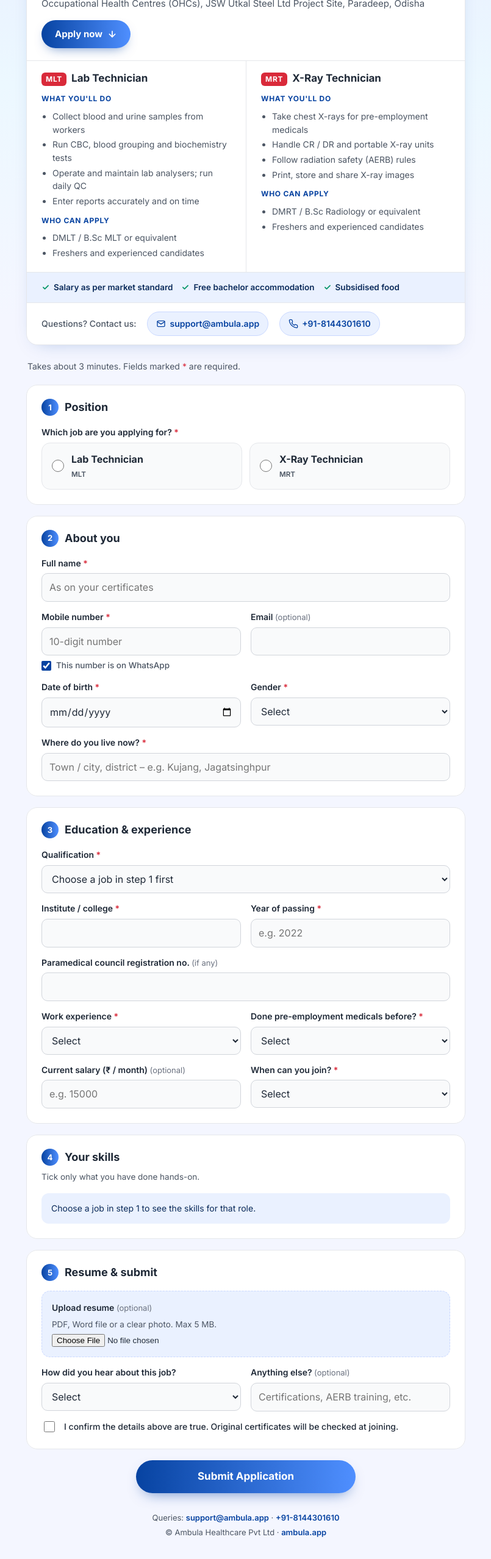
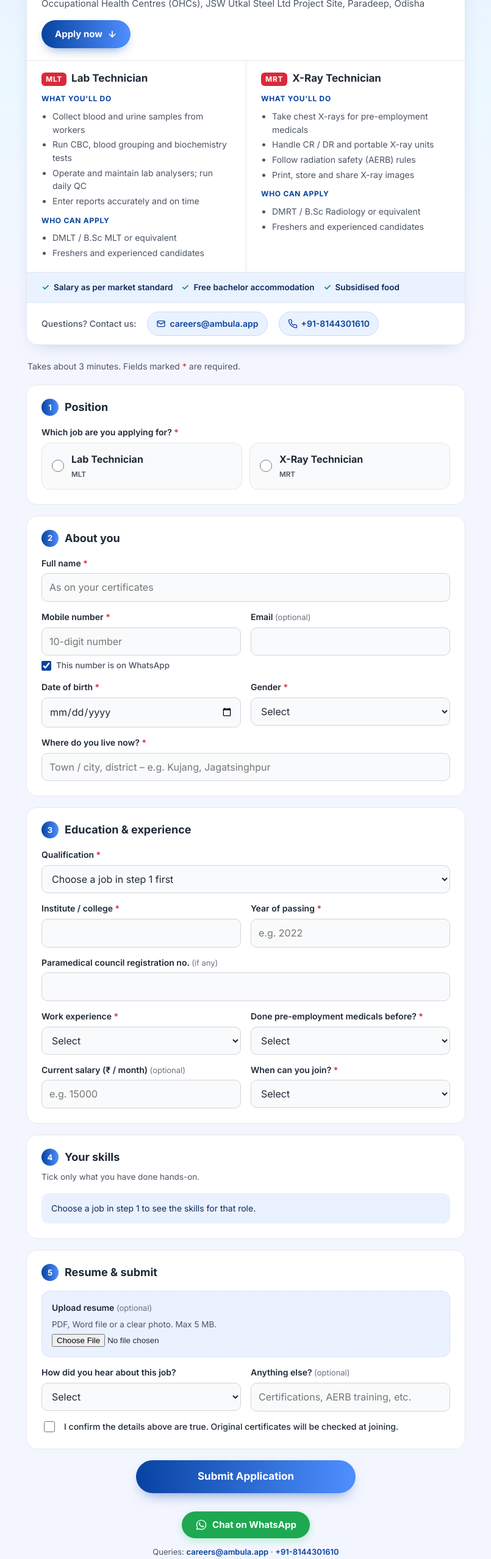
Before and after one commit to Ambula-Healthcare-Private-Limited/careers, a plain HTML site: page index.html in a window 1280 px wide. Shown: the part 240-2797 px from the top of the page at 61% size, without its empty margins (237-1042 px from the left). Drawn offline with Linux system fonts and the light colour scheme.

Commit message:
Use careers@ambula.app and add WhatsApp chat button to footer
Co-Authored-By: Claude Opus 5.5 <noreply@anthropic.com>

```diff
--- a/index.html
+++ b/index.html
@@ -155,6 +155,8 @@ button.submit[disabled]{opacity:.6;cursor:progress}
 .ref{font:600 15px/1 ui-monospace, Menlo, monospace;padding:8px 12px;border-radius:8px;background:var(--tint);color:var(--navy)}
 footer{display:flex;flex-direction:column;gap:4px;text-align:center;color:var(--muted);font-size:13px}
 footer a{font-weight:600;text-decoration:none}
+footer .wa-btn{align-self:center;display:inline-flex;align-items:center;justify-content:center;gap:8px;min-height:44px;padding:0 22px;margin-bottom:8px;border-radius:50px;background:#1DA851;color:#fff;font-size:15px;font-weight:700;box-shadow:0 4px 14px rgba(37,211,102,.3)}
+footer .wa-btn:hover{background:#168F44}
 @media (prefers-reduced-motion:reduce){*{transition:none!important;animation:none!important;scroll-behavior:auto!important}}
 </style>
 </head>
@@ -218,7 +220,7 @@ footer a{font-weight:600;text-decoration:none}
 
     <div class="contact">
       <span class="lbl">Questions? Contact us:</span>
-      <a href="mailto:support@ambula.app"><svg width="16" height="16" viewBox="0 0 24 24" fill="none" stroke="currentColor" stroke-width="2" stroke-linecap="round" stroke-linejoin="round" aria-hidden="true"><rect x="3" y="5" width="18" height="14" rx="2"/><path d="M3 7l9 6 9-6"/></svg>support@ambula.app</a>
+      <a href="mailto:careers@ambula.app"><svg width="16" height="16" viewBox="0 0 24 24" fill="none" stroke="currentColor" stroke-width="2" stroke-linecap="round" stroke-linejoin="round" aria-hidden="true"><rect x="3" y="5" width="18" height="14" rx="2"/><path d="M3 7l9 6 9-6"/></svg>careers@ambula.app</a>
       <a href="tel:+918144301610"><svg width="16" height="16" viewBox="0 0 24 24" fill="none" stroke="currentColor" stroke-width="2" stroke-linecap="round" stroke-linejoin="round" aria-hidden="true"><path d="M22 16.9v3a2 2 0 0 1-2.2 2 19.8 19.8 0 0 1-8.6-3.1 19.5 19.5 0 0 1-6-6A19.8 19.8 0 0 1 2.1 4.2 2 2 0 0 1 4.1 2h3a2 2 0 0 1 2 1.7c.1.9.4 1.8.7 2.7a2 2 0 0 1-.5 2.1L8 9.8a16 16 0 0 0 6 6l1.3-1.3a2 2 0 0 1 2.1-.4c.9.3 1.8.6 2.7.7a2 2 0 0 1 1.7 2z"/></svg>+91-8144301610</a>
     </div>
   </header>
@@ -323,11 +325,12 @@ footer a{font-weight:600;text-decoration:none}
     <h2>Application received</h2>
     <p style="margin:0;color:var(--muted)">Thank you, <span id="doneName"></span>. Our HR team will review your application and call shortlisted candidates for an interview.</p>
     <span class="ref" id="doneRef"></span>
-    <p style="margin:0;color:var(--muted);font-size:13px">Keep this reference number. For any query, write to <a href="mailto:support@ambula.app">support@ambula.app</a> or call <a href="tel:+918144301610">+91-8144301610</a>.</p>
+    <p style="margin:0;color:var(--muted);font-size:13px">Keep this reference number. For any query, write to <a href="mailto:careers@ambula.app">careers@ambula.app</a> or call <a href="tel:+918144301610">+91-8144301610</a>.</p>
   </section>
 
   <footer>
-    <span>Queries: <a href="mailto:support@ambula.app">support@ambula.app</a> · <a href="tel:+918144301610">+91-8144301610</a></span>
+    <a class="wa-btn" href="https://wa.me/918144301610?text=Hi%2C%20I%20have%20a%20query%20about%20the%20Lab%20%2F%20X-Ray%20Technician%20job%20at%20Paradeep." target="_blank" rel="noopener"><svg width="20" height="20" viewBox="0 0 24 24" fill="currentColor" aria-hidden="true"><path d="M12.04 2C6.58 2 2.13 6.45 2.13 11.91c0 1.75.46 3.45 1.32 4.95L2.05 22l5.25-1.38c1.45.79 3.08 1.21 4.74 1.21 5.46 0 9.91-4.45 9.91-9.91C21.95 6.45 17.5 2 12.04 2zm0 18.15c-1.48 0-2.93-.4-4.2-1.15l-.3-.18-3.12.82.83-3.04-.2-.31a8.2 8.2 0 0 1-1.26-4.38c0-4.54 3.7-8.24 8.25-8.24 4.54 0 8.24 3.7 8.24 8.24 0 4.55-3.7 8.24-8.24 8.24zm4.52-6.16c-.25-.12-1.47-.72-1.69-.81-.23-.08-.39-.12-.56.12-.17.25-.64.81-.78.97-.14.17-.29.19-.54.06-.25-.12-1.05-.39-1.99-1.23-.74-.66-1.23-1.47-1.38-1.72-.14-.25-.02-.38.11-.51.11-.11.25-.29.37-.43.12-.14.17-.25.25-.41.08-.17.04-.31-.02-.43-.06-.12-.56-1.34-.76-1.84-.2-.48-.41-.42-.56-.43h-.48c-.17 0-.43.06-.66.31-.23.25-.86.85-.86 2.07 0 1.22.89 2.4 1.01 2.56.12.17 1.75 2.67 4.23 3.74.59.26 1.05.41 1.41.52.59.19 1.13.16 1.56.1.48-.07 1.47-.6 1.67-1.18.21-.58.21-1.07.14-1.18-.06-.1-.22-.16-.47-.28z"/></svg>Chat on WhatsApp</a>
+    <span>Queries: <a href="mailto:careers@ambula.app">careers@ambula.app</a> · <a href="tel:+918144301610">+91-8144301610</a></span>
     <span>© Ambula Healthcare Pvt Ltd · <a href="https://ambula.app" target="_blank" rel="noopener">ambula.app</a></span>
   </footer>
 </div>
@@ -423,12 +426,12 @@ function readFile(file){
 }
 
 const statusEl = document.getElementById("status"), btn = document.getElementById("submitBtn");
-const HELP = "If this keeps happening, call +91-8144301610 or email support@ambula.app.";
+const HELP = "If this keeps happening, call +91-8144301610 or email careers@ambula.app.";
 form.addEventListener("submit", async e => {
   e.preventDefault();
   statusEl.className = "status"; statusEl.textContent = "";
   if(!validate()){ statusEl.className = "status error"; statusEl.textContent = "Some fields need attention. Check the fields marked in red."; return; }
-  if(!SCRIPT_URL){ statusEl.className = "status error"; statusEl.textContent = "Applications are not open yet. For queries, call +91-8144301610 or email support@ambula.app."; return; }
+  if(!SCRIPT_URL){ statusEl.className = "status error"; statusEl.textContent = "Applications are not open yet. For queries, call +91-8144301610 or email careers@ambula.app."; return; }
 
   btn.disabled = true; btn.textContent = "Submitting…";
   const fd = new FormData(form);
```
Also changed, not shown: 1 other file.
